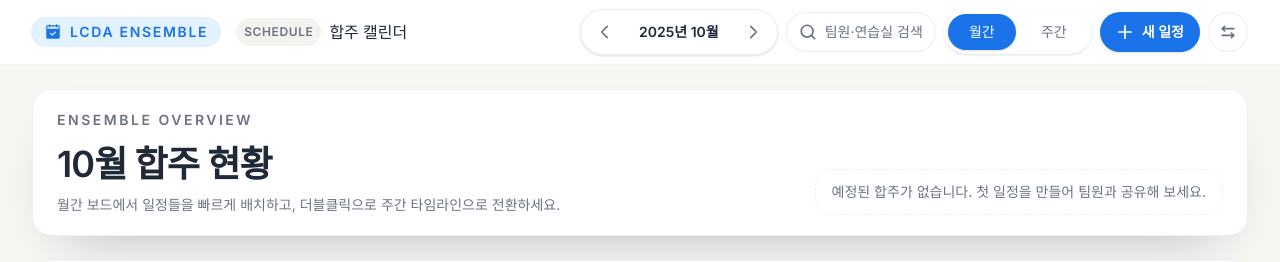
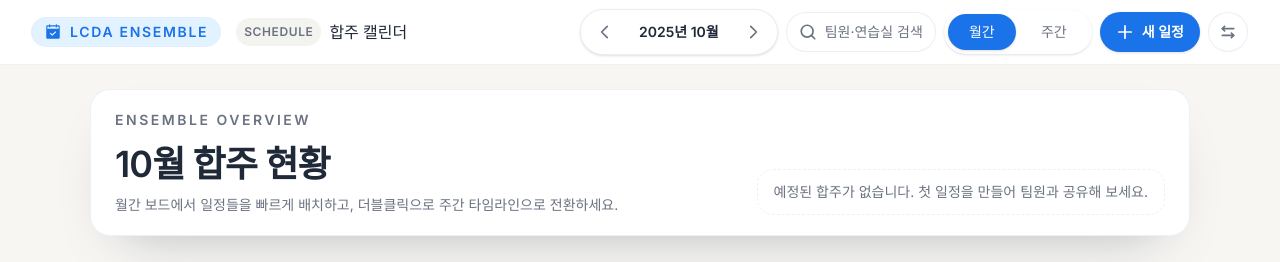
Before and after one commit to sympathize123/lcda-calendar, a Next.js app: page / in a window 1280 px wide. Shown: the top 262 px of the page. Built offline with nearby package versions, Linux system fonts and the light colour scheme; no server answers; the database is empty.

Commit message:
feat: changed UI of view

```diff
--- a/src/components/layout/app-shell.tsx
+++ b/src/components/layout/app-shell.tsx
@@ -19,6 +19,7 @@ type AppShellProps = {
   onResetToday: () => void;
   onCreateEvent: () => void;
   className?: string;
+  overlayActive?: boolean;
 };
 
 export function AppShell({
@@ -30,10 +31,14 @@ export function AppShell({
   onNavigate,
   onResetToday,
   onCreateEvent,
+  overlayActive = false,
 }: AppShellProps) {
   return (
     <div className="min-h-screen bg-background text-foreground">
-      <header className="sticky top-0 z-40 border-b border-border/60 bg-surface/95 backdrop-blur-md transition-[border-color,background-color]">
+      <header
+        data-overlay-active={overlayActive}
+        className="sticky top-0 z-40 border-b border-border/60 bg-surface/95 backdrop-blur-md transition-all duration-300 ease-out data-[overlay-active=true]:-translate-y-20 data-[overlay-active=true]:pointer-events-none data-[overlay-active=true]:opacity-0"
+      >
         <div className="mx-auto flex h-16 max-w-7xl items-center justify-between px-4 sm:px-6 lg:px-8">
           <div className="flex items-center gap-4">
             <button
--- a/src/features/calendar/calendar-page.tsx
+++ b/src/features/calendar/calendar-page.tsx
@@ -160,6 +160,8 @@ export function CalendarPage() {
 
   const isSaving = createMutation.isPending || updateMutation.isPending;
 
+  const overlayActive = composerState.open || detailEvent !== null;
+
   return (
     <AppShell
       view={view}
@@ -168,8 +170,9 @@ export function CalendarPage() {
       onNavigate={handleNavigate}
       onResetToday={() => setAnchorDate(new Date())}
       onCreateEvent={handleCreateShortcut}
+      overlayActive={overlayActive}
     >
-      <section className="grid gap-6">
+      <section className="flex flex-col items-center gap-8">
         <OverviewCard
           upcomingEvent={upcomingEvent}
           anchorDate={anchorDate}
@@ -177,7 +180,7 @@ export function CalendarPage() {
           isLoading={eventsQuery.isLoading}
         />
 
-        <div className="rounded-[var(--radius-lg)] border border-border/60 bg-surface shadow-[var(--shadow-soft)]">
+        <div className="w-full max-w-[1100px] rounded-[var(--radius-lg)] border border-border/60 bg-surface shadow-[var(--shadow-soft)]">
           <div className="flex flex-wrap items-start justify-between gap-4 px-6 pt-6">
             <div>
               <h2 className="text-lg font-semibold text-foreground">
@@ -291,11 +294,11 @@ function OverviewCard({
   isLoading,
 }: OverviewCardProps) {
   return (
-    <div className="flex flex-col gap-3 rounded-[var(--radius-lg)] border border-border/60 bg-surface px-6 py-5 shadow-[var(--shadow-soft)]">
+    <div className="w-full max-w-[1100px] rounded-[var(--radius-lg)] border border-border/60 bg-surface px-6 py-5 shadow-[var(--shadow-soft)]">
       <div className="text-sm font-semibold uppercase tracking-[0.18em] text-muted">
         Ensemble Overview
       </div>
-      <div className="flex flex-wrap items-end justify-between gap-4">
+      <div className="mt-3 flex flex-wrap items-end justify-between gap-4">
         <div className="flex flex-col gap-2">
           <p className="text-[2rem] font-semibold leading-tight tracking-tight text-foreground sm:text-[2.25rem]">
             {format(anchorDate, "M월 합주 현황", { locale: ko })}
--- a/src/features/calendar/components/month-view.tsx
+++ b/src/features/calendar/components/month-view.tsx
@@ -23,7 +23,7 @@ export function MonthView({
   const monthMatrix = useMemo(() => getMonthMatrix(anchorDate), [anchorDate]);
 
   return (
-    <div className="flex h-full flex-col gap-4">
+    <div className="flex h-full min-h-[640px] flex-col gap-4">
       <div className="grid grid-cols-7 gap-2 px-4 text-xs font-semibold uppercase tracking-[0.22em] text-muted">
         {weekDays.map((day) => (
           <div className="text-center" key={day.toISOString()}>
--- a/src/features/calendar/components/week-timeline.tsx
+++ b/src/features/calendar/components/week-timeline.tsx
@@ -43,7 +43,7 @@ export function WeekTimeline({
   const currentOffset = `calc(${currentMinutes} * (100% / 1440))`;
 
   return (
-    <div className="overflow-hidden rounded-[var(--radius-lg)] border border-border/60 bg-surface shadow-[var(--shadow-soft)]">
+    <div className="min-h-[640px] overflow-hidden rounded-[var(--radius-lg)] border border-border/60 bg-surface shadow-[var(--shadow-soft)]">
       <div className="grid grid-cols-[80px_minmax(0,1fr)]">
         <div className="border-b border-border/60 bg-surface-muted px-3 py-3 text-xs font-semibold uppercase tracking-[0.22em] text-muted">
           Time
```
